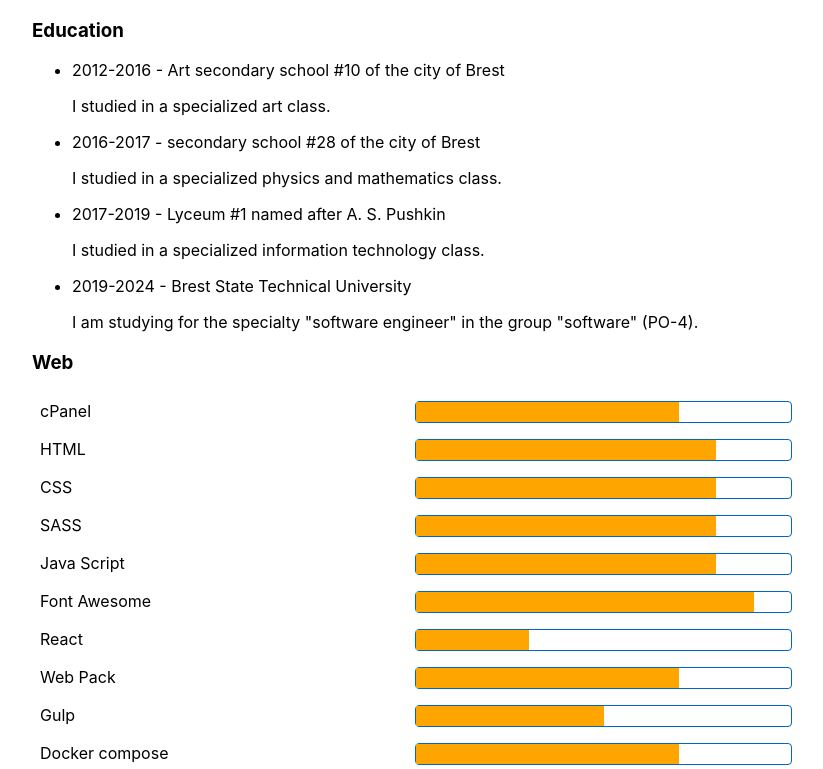
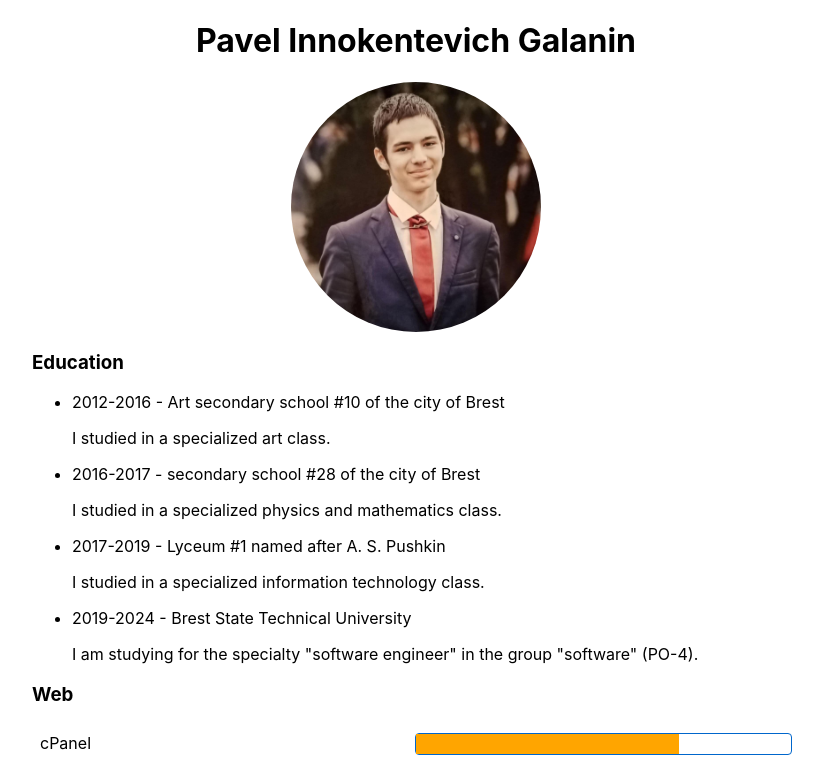
Before and after one commit to Pavel-Innokentevich-Galanin/Pavel-Innokentevich-Galanin.github.io, a React (Create React App) app: page / in a window 1280 px wide. Shown: the top 769 px of the page, without its empty margins (224-1047 px from the left). Built offline with nearby package versions, Linux system fonts and the light colour scheme.

Commit message:
main : Added Bio

```diff
--- a/src/components/App/App.jsx
+++ b/src/components/App/App.jsx
@@ -1,11 +1,13 @@
 import styles from './App.module.css';
 import Skills from './Skills/Skills';
 import Edu from './Edu/Edu';
+import Bio from './Bio/Bio';
 
 function App()
 {
     return (
         <div className={styles.wrapper}>
+            <Bio />
             <Edu />
             <Skills />
         </div>
--- /dev/null
+++ b/src/components/App/Bio/Bio.jsx
@@ -0,0 +1,16 @@
+import myImg from './I.jpg';
+import styles from './Bio.module.css';
+
+function Bio()
+{
+    return (
+        <div>
+            <h1 align="center">Pavel Innokentevich Galanin</h1>
+            <div className={styles.img}>
+                <img src={myImg} />
+            </div>
+        </div>
+    );
+}
+
+export default Bio;
--- /dev/null
+++ b/src/components/App/Bio/Bio.module.css
@@ -0,0 +1,14 @@
+.img
+{
+    width: 250px;
+    height: 250px;
+    border-radius: 50%;
+    overflow: hidden;
+    margin: 0 auto;
+}
+
+.img > img
+{
+    display: block;
+    width: 100%;
+}
```
Also changed, not shown: src/components/App/Bio/I.jpg (added).
